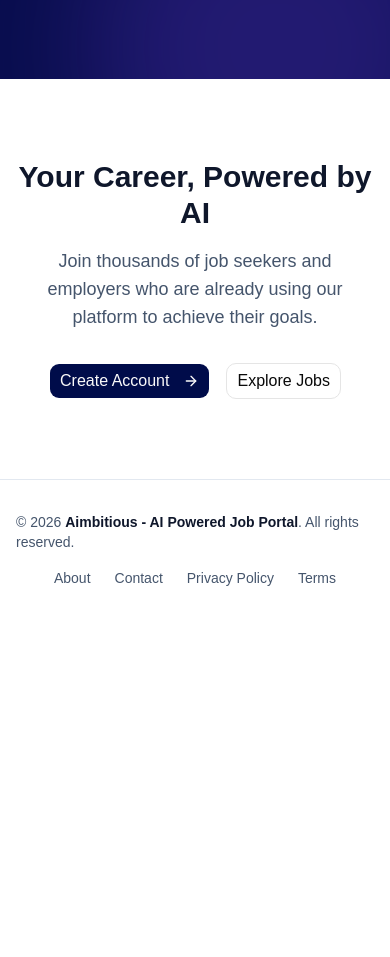
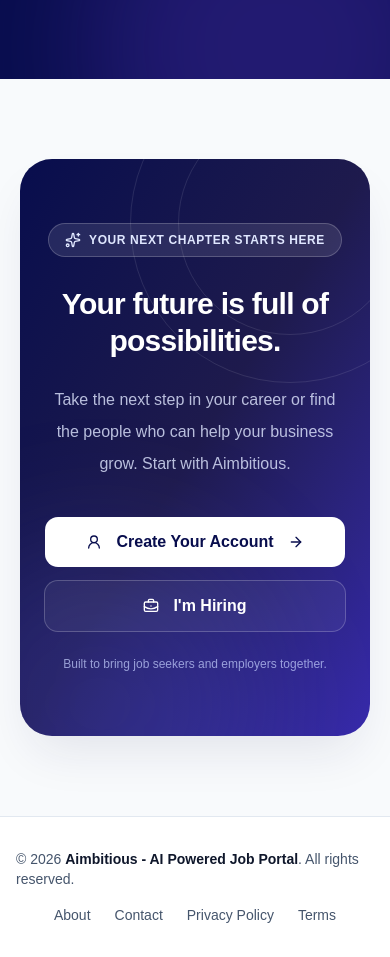
Before and after one commit to abul-hasan-farrukh/job-portal-frontend, a React (Vite) app: page / in a window 390 px wide. Shown: the part 9597-10554 px from the top of the page. Before the commit the page ends 10217 px from the top, so only its background shows below. Built offline with nearby package versions, Linux system fonts and the light colour scheme; no server answers.

Commit message:
feat: redesign CTA component with enhanced layout and updated messaging

```diff
--- a/src/components/CTA.jsx
+++ b/src/components/CTA.jsx
@@ -1,37 +1,70 @@
 import { Link } from "react-router-dom"
+import {
+  ArrowRight,
+  Sparkles,
+  BriefcaseBusiness,
+  UserRound,
+} from "lucide-react"
+
 import { Button } from "./ui/button"
-import { ArrowRight } from "lucide-react"
 
 export default function CTA() {
   return (
-    // Final Call to Action - Centered layout
-    <section className="py-20">
-      <div className="container mx-auto px-4">
-        <div className="max-w-3xl mx-auto text-center">
-          {/* Headline */}
-          <h2 className="text-3xl md:text-4xl lg:text-5xl font-bold text-slate-900 mb-4">
-            Your Career, Powered by AI
+    <section className="bg-slate-50 px-5 py-20 sm:px-8 sm:py-24 lg:px-10">
+      <div className="relative mx-auto max-w-7xl overflow-hidden rounded-[2rem] bg-gradient-to-br from-[#080D4D] via-indigo-950 to-indigo-800 px-6 py-16 text-center shadow-2xl shadow-indigo-950/10 sm:px-12 sm:py-20 lg:px-20">
+
+        {/* Decorative background */}
+        <div className="pointer-events-none absolute -right-20 -top-24 h-80 w-80 rounded-full border border-white/10" />
+
+        <div className="pointer-events-none absolute -right-8 -top-12 h-56 w-56 rounded-full border border-white/10" />
+
+        <div className="pointer-events-none absolute -bottom-32 -left-20 h-80 w-80 rounded-full bg-indigo-500/20 blur-3xl" />
+
+        <div className="relative mx-auto max-w-3xl">
+          <span className="inline-flex items-center gap-2 rounded-full border border-white/20 bg-white/10 px-4 py-2 text-xs font-bold uppercase tracking-wider text-indigo-100">
+            <Sparkles className="h-4 w-4" />
+            Your next chapter starts here
+          </span>
+
+          <h2 className="mt-7 text-3xl font-extrabold leading-tight tracking-tight text-white sm:text-4xl lg:text-6xl">
+            Your future is full of possibilities.
           </h2>
 
-          {/* Subtext */}
-          <p className="text-lg text-slate-600 mb-8 max-w-2xl mx-auto">
-            Join thousands of job seekers and employers who are already using our platform to achieve their goals.
+          <p className="mx-auto mt-6 max-w-2xl text-base leading-8 text-indigo-100/80 sm:text-lg">
+            Take the next step in your career or find the people
+            who can help your business grow. Start with Aimbitious.
           </p>
 
-          {/* CTA Buttons */}
-          <div className="flex flex-wrap gap-4 justify-center">
+          <div className="mt-9 flex flex-col justify-center gap-3 sm:flex-row">
             <Link to="/register">
-              <Button size="lg" className="text-base">
-                Create Account
+              <Button
+                size="lg"
+                className="h-13 w-full rounded-xl bg-white px-7 text-base font-bold text-[#080D4D] hover:bg-indigo-50 sm:w-auto"
+              >
+                <UserRound className="mr-2 h-5 w-5" />
+
+                Create Your Account
+
                 <ArrowRight className="ml-2 h-4 w-4" />
               </Button>
             </Link>
+
             <Link to="/register">
-              <Button size="lg" variant="outline" className="text-base">
-                Explore Jobs
+              <Button
+                size="lg"
+                variant="outline"
+                className="h-13 w-full rounded-xl border-white/25 bg-white/5 px-7 text-base font-semibold text-white hover:bg-white/10 hover:text-white sm:w-auto"
+              >
+                <BriefcaseBusiness className="mr-2 h-5 w-5" />
+
+                I'm Hiring
               </Button>
             </Link>
           </div>
+
+          <p className="mt-6 text-xs text-indigo-200/70">
+            Built to bring job seekers and employers together.
+          </p>
         </div>
       </div>
     </section>
```
